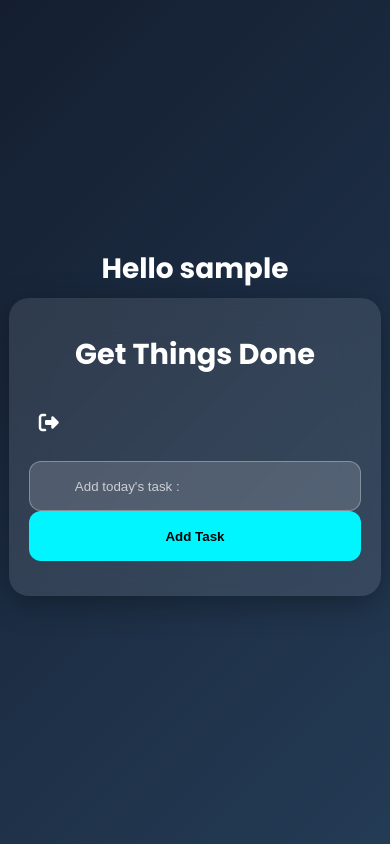
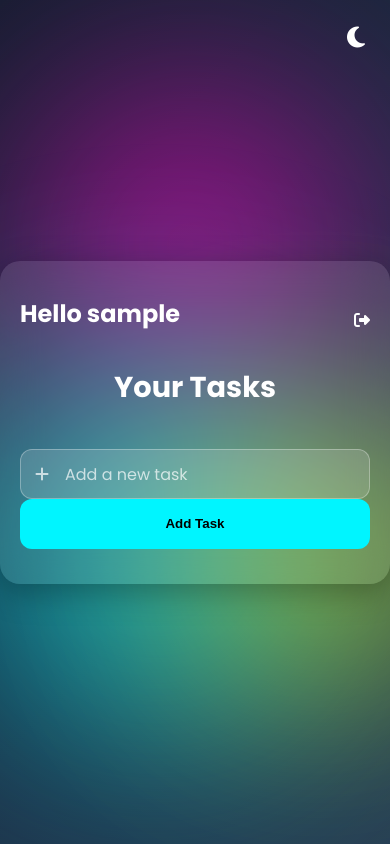
Before and after one commit to Vinraj1/todo_list, a Django app: page /todopage/ in a window 390 px wide. Run offline with Django 5.2, Linux system fonts and the light colour scheme; the visitor is signed in with stand-in values (Sample User, id 1); data that the repository does not hold is empty; some libraries are stand-ins or nearby versions.

Commit message:
Responsive Website

```diff
--- a/mainapp/static/styles.css
+++ b/mainapp/static/styles.css
@@ -1,130 +1,199 @@
-  .App {
-    text-align: center;
+/* ================= ROOT COLORS ================= */
+
+:root {
+    --glass-bg: rgba(255, 255, 255, 0.1);
+    --glass-border: rgba(255, 255, 255, 0.2);
+    --text-color: #ffffff;
+    --neon: #00f5ff;
 }
 
-  h1 {
-    color: #fff;
-    margin-bottom: 0.5rem;
-    font-size: 1.75rem;
+body.light {
+    --glass-bg: rgba(255, 255, 255, 0.6);
+    --glass-border: rgba(0, 0, 0, 0.1);
+    --text-color: #111;
+    --neon: #0077ff;
 }
 
+/* ================= WRAPPER ================= */
+
 .TodoWrapper {
-    background-color: #252525;
-    margin-top: 50px;
-    padding: 20px;
-    border-radius: 10px;
     width: 100%;
-    max-width: 600px;   /* keeps it centered and clean */
-    margin-left: auto;
-    margin-right: auto;
+    max-width: 650px;
+    margin: 40px auto;
+    padding: 30px;
+    border-radius: 20px;
+
+    background: var(--glass-bg);
+    backdrop-filter: blur(15px);
+    -webkit-backdrop-filter: blur(15px);
+
+    border: 1px solid var(--glass-border);
+
+    box-shadow: 0 8px 32px rgba(0, 0, 0, 0.3);
+
+    color: var(--text-color);
+
+    transition: 0.3s ease;
 }
+
+/* 3D hover tilt */
+.TodoWrapper:hover {
+    transform: rotateY(4deg) rotateX(3deg);
+}
+
+/* ================= HEADINGS ================= */
+
+h1, h2 {
+    color: var(--text-color);
+    margin-bottom: 15px;
+}
+
+/* ================= FORM ================= */
 
 .TodoForm {
     display: flex;
     gap: 10px;
-    flex-wrap: wrap;
+    margin-bottom: 20px;
 }
 
 .todo-input {
+    flex: 1;
+    padding: 12px 15px;
+    border-radius: 12px;
+    border: 1px solid var(--glass-border);
+    background: rgba(255,255,255,0.15);
+    color: var(--text-color);
     outline: none;
-    background: none;
-    border: 1px solid #8758ff;
-    padding: 0.75rem 1rem;
-    margin-top: 1rem;
-    margin-bottom: 1rem;
-    width: 100%;              /* important */
-    max-width: 100%;
-    color: #fff;
-    box-sizing: border-box;
-    border-radius: 5px;
+    transition: 0.3s ease;
+}
+
+/* Neon focus glow */
+.todo-input:focus {
+    border-color: var(--neon);
+    box-shadow: 0 0 12px var(--neon);
 }
 
 .todo-input::placeholder {
-    color: #ffffff4d;
+    color: rgba(255,255,255,0.6);
 }
 
+/* ================= BUTTON ================= */
+
 .todo-btn {
-    width: auto;
-    margin-top: 10px;
-    background: #8758ff;
-    color: #fff;
+    padding: 12px 18px;
+    border-radius: 12px;
     border: none;
-    padding: 0.75rem;
+
+    background: var(--neon);
+    color: #000;
+    font-weight: 600;
     cursor: pointer;
-    border-radius: 5px;
+
+    transition: 0.3s ease;
 }
 
-  .Todo {
+.todo-btn:hover {
+    box-shadow: 0 0 15px var(--neon);
+    transform: scale(1.05);
+}
+
+/* ================= TASK CARD ================= */
+
+.Todo,
+.glass-todo {
     display: flex;
     justify-content: space-between;
     align-items: center;
-    background: #ffff00a9;
-    color: #000;
-    border-radius: 5px;
-    margin: 10px 0;
-    padding: 10px;
-    font-size: 1rem;
-    flex-wrap: wrap;    /* prevents overflow */
+
+    padding: 14px 16px;
+    margin-bottom: 12px;
+    border-radius: 14px;
+
+    background: rgba(255,255,255,0.15);
+    backdrop-filter: blur(10px);
+
+    transition: 0.3s ease;
 }
 
-  .scr{
-    overflow-y:scroll;
-  }
-  .scr::-webkit-scrollbar {
-    width: 0;
+/* Hover animation */
+.Todo:hover,
+.glass-todo:hover {
+    transform: translateY(-4px);
+    box-shadow: 0 0 15px rgba(255,255,255,0.2);
 }
 
-  .fa-trash {
-    margin-left: 0.75rem;
+/* Completed task */
+.completed {
+    text-decoration: line-through;
+    opacity: 0.6;
 }
 
-  .completed {
-    color: #c5aeff;
-    text-decoration: line-through;
+/* ================= ICONS ================= */
+
+.fa-trash,
+.fa-pen {
+    cursor: pointer;
+    transition: 0.3s ease;
 }
 
-  .todo-btn:hover {
-    background: #8758ff;
-    color: #fff;
-    border: none;
-    padding: 0.55rem;
-    cursor: pointer;
-    box-shadow: 0 0 10px #8758ff;
+.fa-trash:hover {
+    color: #ff4d4d;
+    transform: scale(1.2);
 }
 
-a{
-  text-decoration: none;
-  color: #fff;
-  font-size: 20px;
-  font-weight: 500;
-  margin-left: 10px;
-  margin-top: 20px;
-  margin-bottom: 20px;
+.fa-pen:hover {
+    color: var(--neon);
+    transform: scale(1.2);
 }
 
+/* ================= SCROLL AREA ================= */
+
+.scr {
+    max-height: 70vh;
+    overflow-y: auto;
+    padding-right: 5px;
+}
+
+.scr::-webkit-scrollbar {
+    width: 6px;
+}
+
+.scr::-webkit-scrollbar-thumb {
+    background: var(--neon);
+    border-radius: 10px;
+}
+
+/* ================= TASK COLORS ================= */
+
 .todo-green {
-  background-color: green;
-  /* Add other styles as needed */
+    background: rgba(0,255,0,0.2);
 }
 
 .todo-red {
-  background-color: red;
-  /* Add other styles as needed */
+    background: rgba(255,0,0,0.2);
 }
 
-.anca{
-  font-size: 25px;
-    margin-top: 7px;
-    /* margin-left: -68px; */
-    margin-right: -41px;
-}
-.heads{
-  display: flex;
-    justify-content: space-evenly;
+/* ================= LINKS ================= */
+
+a {
+    text-decoration: none;
+    color: var(--text-color);
+    font-weight: 500;
+    transition: 0.3s ease;
 }
 
-/* Mobile Devices */
+a:hover {
+    color: var(--neon);
+}
+
+/* ================= RESPONSIVE ================= */
+
 @media (max-width: 600px) {
+
+    .TodoWrapper {
+        padding: 20px;
+    }
+
     .TodoForm {
         flex-direction: column;
     }
@@ -132,12 +201,11 @@ a{
     .todo-btn {
         width: 100%;
     }
-}
 
-/* Tablet */
-@media (min-width: 601px) and (max-width: 1024px) {
-
-    .TodoWrapper {
-        max-width: 500px;
+    .Todo,
+    .glass-todo {
+        flex-direction: column;
+        align-items: flex-start;
+        gap: 8px;
     }
 }
--- a/mainapp/templates/todo.html
+++ b/mainapp/templates/todo.html
@@ -11,34 +11,64 @@
     <script src="https://kit.fontawesome.com/cb792c0850.js" crossorigin="anonymous"></script>
 </head>
 <body>
-    <div class="signup-login">
-        <div>
-        <div style="text-align: center;">
-            <h1>Hello {{user}}</h1>
+
+<div class="theme-toggle">
+    <i class="fas fa-moon" id="themeIcon"></i>
+</div>
+
+<div class="signup-login">
+
+    <div id="particles-js"></div>
+    <div class="blob blob1"></div>
+    <div class="blob blob2"></div>
+    <div class="blob blob3"></div>
+
+    <div class="signup-box scr">
+
+        <div style="display:flex; justify-content:space-between; align-items:center;">
+            <h2>Hello {{user}}</h2>
+            <a href="{% url 'signout' %}">
+                <i class="fa-solid fa-right-from-bracket"></i>
+            </a>
         </div>
-        <div class="signup-box scr">
-            <div class="heading">
-                Get Things Done
+
+        <div class="heading">Your Tasks</div>
+        <div class="line"></div>
+
+        <form method="post" id="todoForm">
+            {% csrf_token %}
+
+            <div class="field floating-group">
+                <i class="fas fa-plus icon"></i>
+                <input type="text" name="title" required placeholder=" " class="inp">
+                <label>Add a new task</label>
             </div>
-            <div class="anca"><a class="sign" href="{% url 'signout' %}"><i class="fa-solid fa-right-from-bracket"></i></a></div>
-            <form method="post">
-                {% csrf_token %}
-                <input type="text" class="inp" name="title" required placeholder="Add today's task : ">
-                <input type="submit" class="submit-button" value="Add Task">
 
-            </form>
-            {% for todo in res %}
-            <div class="todo">
-                <p>{{todo.title}}</p>
-                <div>
-                    <a href="/edit_todo/{{todo.srno}}"><i class="fa-solid fa-file-pen"></i></a>
-                    <a href="/delete_todo/{{todo.srno}}"><i class="fa-solid fa-trash"></i></a>
+            <button type="submit" class="submit-button" id="addTaskBtn">
+                <span class="btn-text">Add Task</span>
+                <span class="spinner"></span>
+            </button>
+        </form>
 
-                </div>
+        {% for todo in res %}
+        <div class="todo glass-todo">
+            <p>{{todo.title}}</p>
+            <div>
+                <a href="/edit_todo/{{todo.srno}}">
+                    <i class="fa-solid fa-pen"></i>
+                </a>
+                <a href="/delete_todo/{{todo.srno}}">
+                    <i class="fa-solid fa-trash"></i>
+                </a>
             </div>
-            {% endfor %}
         </div>
-        </div>
+        {% endfor %}
+
     </div>
+</div>
+
+<script src="https://cdn.jsdelivr.net/npm/particles.js@2.0.0/particles.min.js"></script>
+<script src="{% static 'main.js' %}"></script>
+
 </body>
 </html>
```
Also changed, not shown: mainapp/templates/edit_todo.html (+49 -24 lines), mainapp/templates/signup.html (+51 -23 lines). Lines whose indentation alone changed are shown as unchanged.
